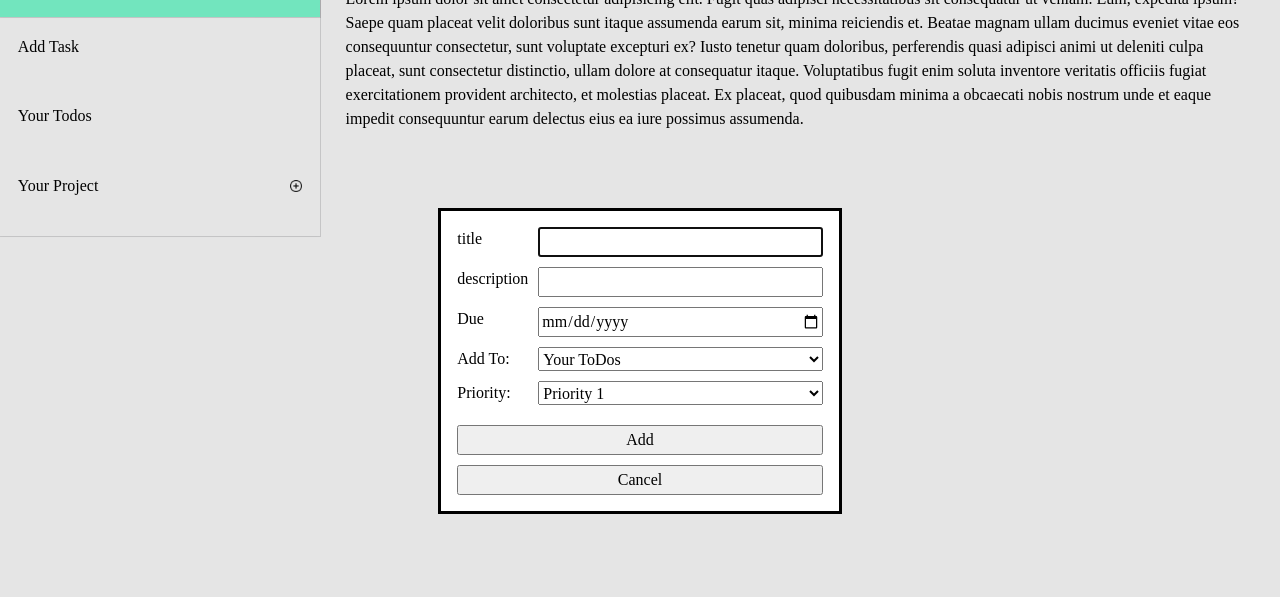
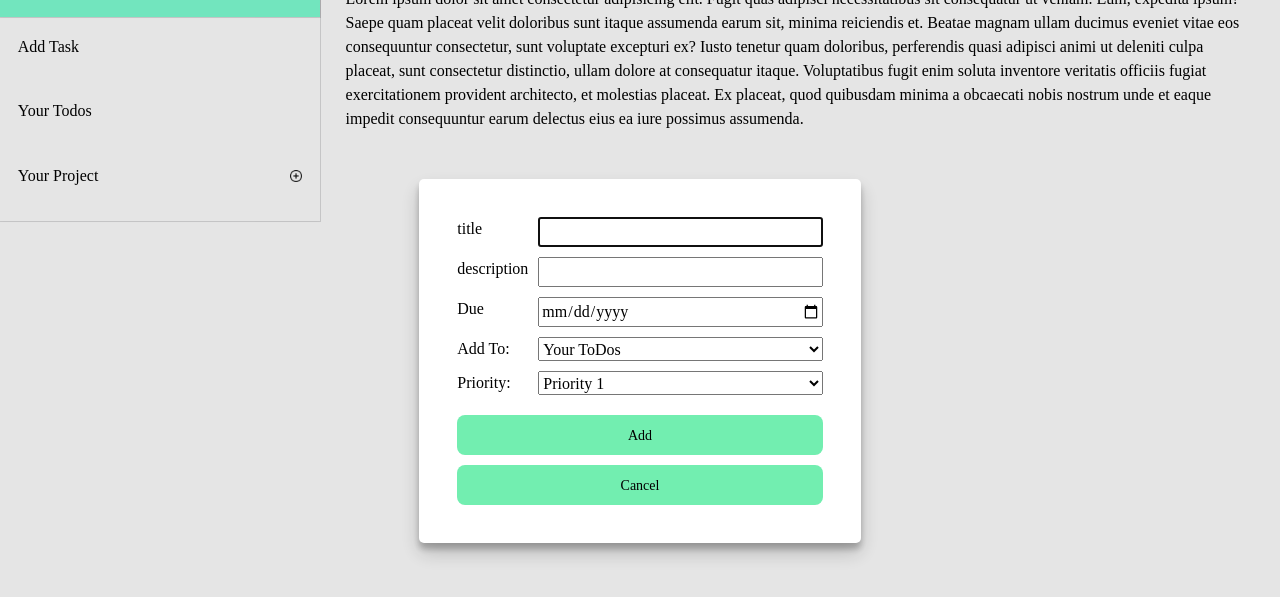
Before and after one commit to Varbris/TOP-ToDoList, a website built with webpack: page src/index.html in a window 1280 px wide. Both pictures are taken after a click on the button "Add Task". Shown: the part 39-636 px from the top of the page. Built offline with nearby package versions, Linux system fonts and the light colour scheme.

Commit message:
Fix card style and form style

```diff
--- a/src/style.css
+++ b/src/style.css
@@ -74,6 +74,27 @@ h6 {
   isolation: isolate;
 }
 
+dialog {
+  background-color: none;
+  background: white;
+  border: none;
+  box-shadow: rgba(0, 0, 0, 0.19) 0px 10px 20px, rgba(0, 0, 0, 0.23) 0px 6px 6px;
+  border-radius: 5px;
+  padding: 3vw;
+}
+
+dialog > form > button {
+  background-color: #72eeb0;
+  border-radius: 8px;
+  border-style: none;
+  color: #000000;
+  cursor: pointer;
+  display: inline-block;
+  font-size: 14px;
+  font-weight: 500;
+  height: 40px;
+}
+
 .body {
   display: grid;
   grid-template-columns: 1fr 3fr;
@@ -121,7 +142,7 @@ header {
   flex-direction: column;
   max-width: 100%;
   flex-wrap: wrap;
-  gap: 10px;
+  gap: 5px;
 }
 
 .nav-item:hover > button {
@@ -183,7 +204,7 @@ header {
   grid-template-columns: 7fr 1fr;
   gap: 10px;
   margin-left: 15px;
-  margin-top: 10px;
+  margin-bottom: 10px;
   background-color: none;
   background: none;
 }
@@ -203,7 +224,7 @@ main {
 .card {
   border: 1px solid black;
   border-radius: 5px;
-  padding: 5px 10px;
+  padding: 5vh 5vw;
   display: grid;
   grid-template-areas:
     "header header control"
@@ -223,6 +244,7 @@ main {
   display: grid;
   grid-template-columns: 1fr;
   gap: 5px;
+  align-items: center;
 }
 
 .card-control button {
```
